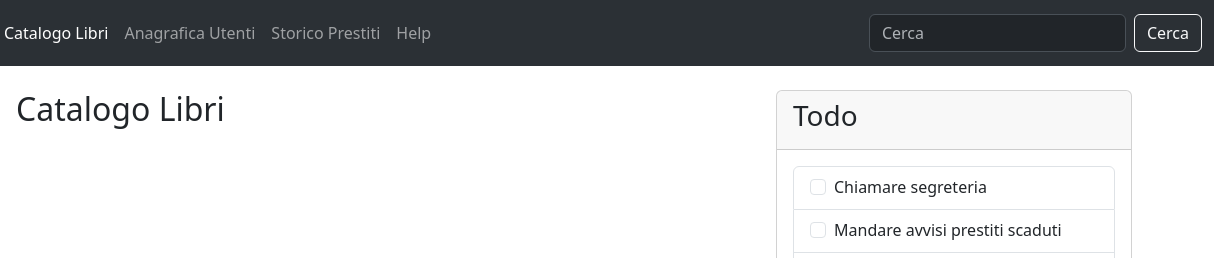
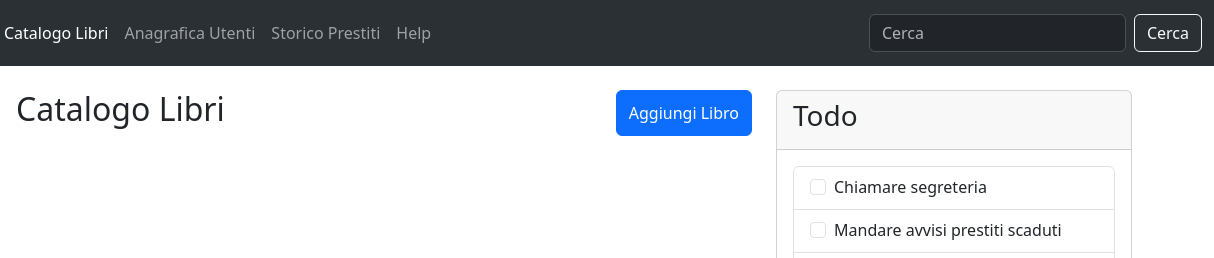
Before and after one commit to lorussogiacomoluca/html-css-bootstrap-dashboard, a plain HTML site: page index.html in a window 1280 px wide. Shown: the top 258 px of the page, 66-1280 px from the left. Drawn offline with nearby package versions, Linux system fonts and the light colour scheme.

Commit message:
[UPD] Desktop: Top Main section

```diff
--- a/index.html
+++ b/index.html
@@ -41,7 +41,12 @@
         <div class="container">
             <div class="row">
                 <div class="col-8">
-                    <h2>Catalogo Libri</h2>
+                    <div class="row">
+                        <div class="col-12 d-flex justify-content-between">
+                            <h2>Catalogo Libri</h2>
+                            <button type="button" class="btn btn-primary">Aggiungi Libro</button>
+                        </div>
+                    </div>
                 </div>
                 <div class="col-4">
                     <div class="card">
```
